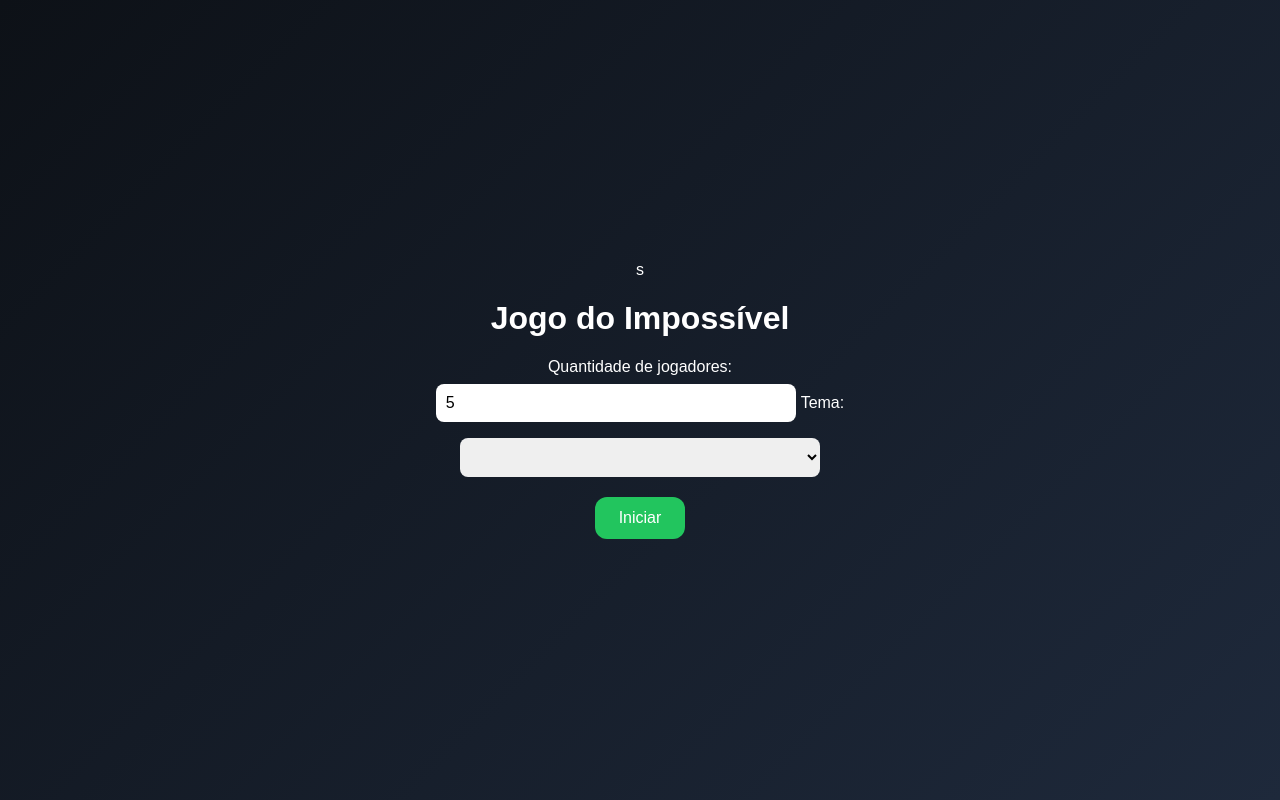
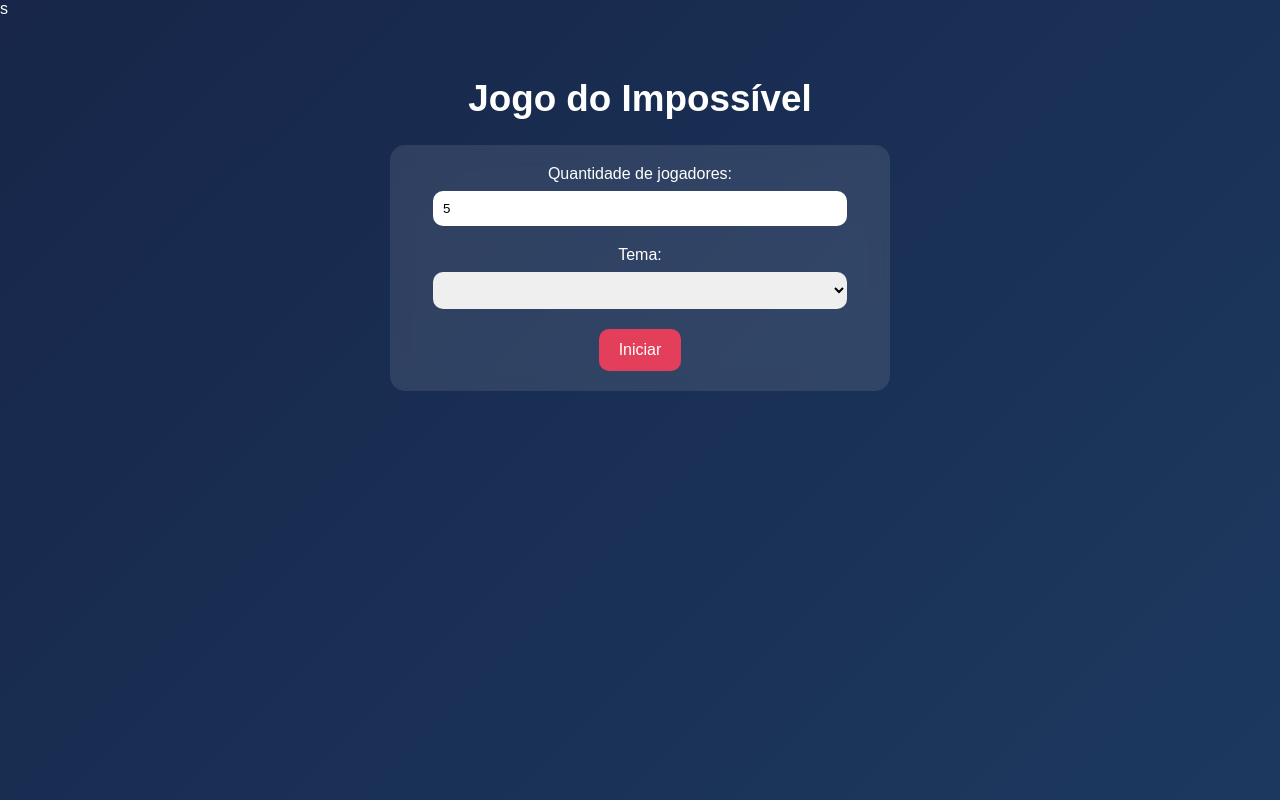
Before and after one commit to ThallesMatuzael/Impostor, a plain HTML site: page index.html in a window 1280 px wide. Drawn offline with Linux system fonts and the light colour scheme.

Commit message:
Update style.css

```diff
--- a/style.css
+++ b/style.css
@@ -1,64 +1,82 @@
 body {
-  font-family: 'Poppins', sans-serif;
-  background: linear-gradient(135deg, #0d1117, #1e293b);
+    margin: 0;
+    font-family: "Poppins", sans-serif;
+    background: linear-gradient(135deg, #1b1b2f, #162447, #1f4068);
+    background-size: 300% 300%;
+    animation: fundo 12s ease infinite;
     color: #fff;
-  display: flex;
-  justify-content: center;
-  align-items: center;
-  height: 100vh;
-  margin: 0;
-  flex-direction: column;
+}
+
+@keyframes fundo {
+    0% { background-position: 0% 50%; }
+    50% { background-position: 100% 50%; }
+    100% { background-position: 0% 50%; }
+}
+
+.container {
+    max-width: 500px;
+    margin: 60px auto;
     text-align: center;
-  transition: background 0.5s ease, opacity 0.5s ease;
+    transition: opacity 0.5s ease;
 }
 
 .hidden {
-  display: none;
+    opacity: 0;
+    pointer-events: none;
+    position: absolute;
+    left: -9999px;
+}
+
+.titulo {
+    font-size: 2.3rem;
+    margin-bottom: 25px;
+}
+
+.card {
+    background: rgba(255,255,255,0.1);
+    backdrop-filter: blur(10px);
+    border-radius: 15px;
+    padding: 20px;
+    margin-bottom: 20px;
+    animation: entrar 0.5s ease;
+}
+
+@keyframes entrar {
+    from { transform: translateY(20px); opacity: 0; }
+    to { transform: translateY(0); opacity: 1; }
+}
+
+input, select {
+    width: 90%;
+    padding: 10px;
+    margin: 8px 0 20px;
+    border: none;
+    border-radius: 10px;
+    outline: none;
 }
 
 button {
-  background: #22c55e;
+    padding: 12px 20px;
+    background: #e43f5a;
     border: none;
-  border-radius: 12px;
+    border-radius: 10px;
     color: #fff;
-  padding: 12px 24px;
     font-size: 1rem;
-  margin-top: 12px;
     cursor: pointer;
-  transition: transform 0.2s, background 0.3s;
+    transition: 0.2s;
 }
 
 button:hover {
-  background: #16a34a;
-  transform: scale(1.05);
+    background: #ff4f70;
 }
 
-input, textarea, select {
-  padding: 10px;
-  border-radius: 8px;
-  border: none;
-  width: 80%;
-  margin: 8px 0;
-  font-size: 1rem;
+.palavra-card {
+    font-size: 1.8rem;
+    padding: 30px;
 }
 
-textarea {
-  resize: none;
-  height: 100px;
+.votacao-card button {
+    display: block;
+    width: 100%;
+    margin: 8px auto;
 }
-
-/* Telas temáticas */
-.votacaoTela {
-  background: linear-gradient(135deg, #7f1d1d, #991b1b);
-}
-
-.transicaoTela {
-  background: linear-gradient(135deg, #1e3a8a, #312e81);
-}
-
-/* Botões bloqueados */
-.disabled {
-  background: #555 !important;
-  cursor: not-allowed !important;
-  transform: none !important;
-}
```
Lines whose indentation alone changed are shown as unchanged.
